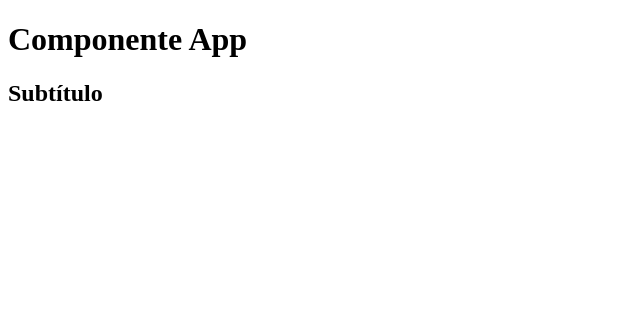
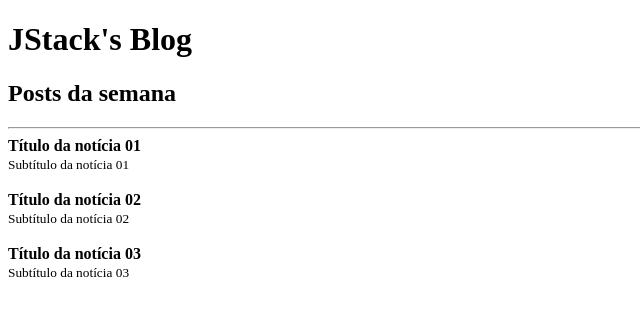
Before and after one commit to gabrielcaamargo/jstack, a React app in the folder reactFundamentos/: page / in a window 1280 px wide. Shown: the top 316 px of the page, without its empty margins (0-640 px from the left). Built offline with nearby package versions, Linux system fonts and the light colour scheme.

Commit message:
what is props

```diff
--- a/reactFundamentos/src/App.js
+++ b/reactFundamentos/src/App.js
@@ -1,10 +1,38 @@
 import React from "react"
+
+import Post from './Post'
+
+const titulo01 = 'Título Zero UM'
 
 function App(){
   return (
     <>
-      <h1>Componente App</h1>
-      <h2>Subtítulo</h2>
+      <h1 id="idDoTitulo">JStack's Blog</h1>
+      <h2>Posts da semana</h2>
+
+    <hr />
+
+    <Post
+      post={{
+        title: 'Título da notícia 01',
+        subtitle: 'Subtítulo da notícia 01'
+      }}
+    />
+
+    <Post
+      post={{
+        title: 'Título da notícia 02',
+        subtitle: 'Subtítulo da notícia 02'
+      }}
+    />
+
+    <Post
+      post={{
+        title: 'Título da notícia 03',
+        subtitle: 'Subtítulo da notícia 03'
+      }}
+    />
+
     </>
     )
 
--- /dev/null
+++ b/reactFundamentos/src/Post.js
@@ -0,0 +1,13 @@
+import React from "react";
+
+export default function Post (props) {
+  return (
+    <>
+      <article>
+        <strong>{props.post.title}</strong> <br />
+        <small>{props.post.subtitle}</small>
+      </article>
+      <br />
+  </>
+  )
+}
```
